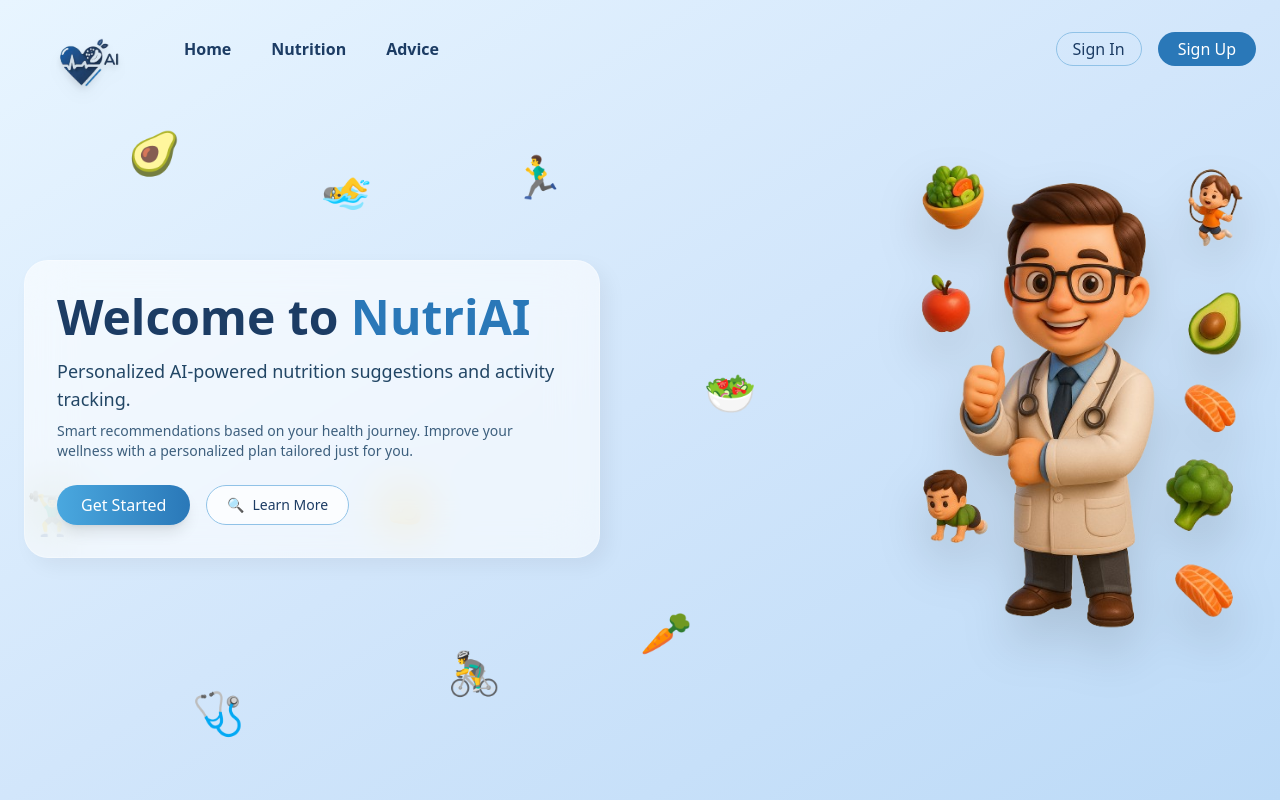
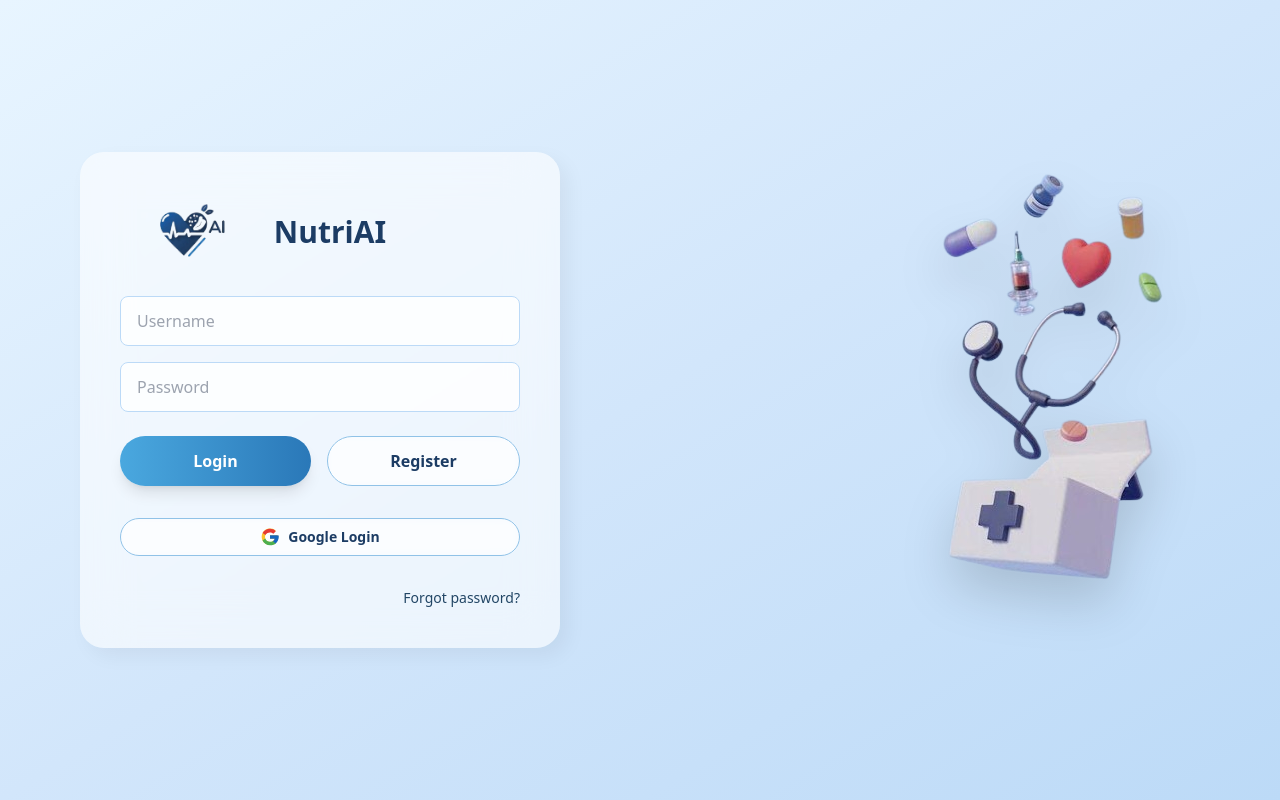
Before and after one commit to nguyentrongtinh04/NutriAI_FE_Web, a React (Vite) app: page /login in a window 1280 px wide. Built offline with nearby package versions, Linux system fonts and the light colour scheme.

Commit message:
add Login

```diff
--- a/package.json
+++ b/package.json
@@ -11,7 +11,8 @@
   },
   "dependencies": {
     "react": "^19.1.0",
-    "react-dom": "^19.1.0"
+    "react-dom": "^19.1.0",
+    "react-router-dom": "^7.6.3"
   },
   "devDependencies": {
     "@eslint/js": "^9.30.1",
--- a/src/App.tsx
+++ b/src/App.tsx
@@ -1,10 +1,15 @@
+import { BrowserRouter as Router, Routes, Route } from "react-router-dom";
 import Welcome from "./pages/Welcome";
+import Login from "./pages/Login";
 
 function App() {
   return (
-    <div className="min-h-screen">
-      <Welcome />
-    </div>
+    <Router>
+      <Routes>
+        <Route path="/" element={<Welcome />} />
+        <Route path="/login" element={<Login />} />
+      </Routes>
+    </Router>
   );
 }
 
--- /dev/null
+++ b/src/pages/Login.tsx
@@ -0,0 +1,102 @@
+import React, { useState } from "react";
+
+export default function Login() {
+  const [username, setUsername] = useState("");
+  const [password, setPassword] = useState("");
+  const [errorMsg, setErrorMsg] = useState("");
+
+  const handleLogin = (e: React.FormEvent) => {
+    e.preventDefault();
+    if (!username || !password) {
+      setErrorMsg("Please enter both username and password.");
+    } else {
+      setErrorMsg("");
+      console.log("Logging in with:", username, password);
+      // Bạn có thể thay bằng logic gửi API
+    }
+  };
+
+  return (
+    <div className="min-h-screen w-full font-sans overflow-hidden flex items-center justify-center bg-gradient-to-br from-[#e8f5ff] via-[#d2e6fb] to-[#bcdaf7] relative">
+
+      {/* Left Side Login Form */}
+      <div className="w-full md:w-1/2 px-6 sm:px-12 md:px-20">
+        <div className="bg-white/60 backdrop-blur-xl rounded-3xl shadow-[8px_8px_20px_rgba(0,0,0,0.05)] p-8 sm:p-10">
+          {/* Title + Logo */}
+          <div className="flex items-center gap-3 mb-6">
+            <img src="/src/assets/logo.png" alt="NutriAI Logo" className="w-25 h-20" />
+            <h2 className="text-3xl font-extrabold text-[#1c3c64]">NutriAI</h2>
+          </div>
+
+          {/* Error message */}
+          {errorMsg && (
+            <div className="text-red-600 bg-red-100 border border-red-300 rounded p-2 text-sm mb-4">
+              {errorMsg}
+            </div>
+          )}
+
+          <form onSubmit={handleLogin} className="flex flex-col gap-4">
+            <input
+              type="text"
+              placeholder="Username"
+              value={username}
+              onChange={(e) => setUsername(e.target.value)}
+              className="px-4 py-3 rounded-lg border border-[#bcdaf7] bg-white/80 focus:outline-none focus:ring-2 focus:ring-[#2a78b8]"
+            />
+            <input
+              type="password"
+              placeholder="Password"
+              value={password}
+              onChange={(e) => setPassword(e.target.value)}
+              className="px-4 py-3 rounded-lg border border-[#bcdaf7] bg-white/80 focus:outline-none focus:ring-2 focus:ring-[#2a78b8]"
+            />
+
+            {/* Login + Register buttons */}
+            <div className="flex flex-col sm:flex-row gap-4 mt-2">
+              <button
+                type="submit"
+                className="flex-1 bg-gradient-to-r from-[#4aa8df] to-[#2a78b8] text-white font-extrabold px-6 py-3 rounded-full shadow-lg hover:opacity-90 transition"
+              >
+                Login
+              </button>
+
+              <button
+                type="button"
+                className="flex-1 border border-[#90c2e7] px-6 py-3 rounded-full text-l font-extrabold text-[#1c3c64] hover:bg-[#e3f3fd] transition backdrop-blur-sm bg-white/40"
+              >
+                Register
+              </button>
+            </div>
+
+            {/* Google login */}
+            <button
+              type="button"
+              className="flex items-center justify-center gap-2 border font-bold border-[#90c2e7] px-5 py-2 rounded-full text-sm text-[#1c3c64] hover:bg-[#e3f3fd] transition backdrop-blur-sm bg-white/40 mt-4"
+            >
+              <svg className="w-5 h-5" viewBox="0 0 48 48" xmlns="http://www.w3.org/2000/svg">
+                <path fill="#fbc02d" d="M43.6 20.5H42V20H24v8h11.3c-1.6 4.5-5.9 8-11.3 8a12 12 0 1 1 0-24c3 0 5.8 1.1 7.9 3l6-6A20 20 0 1 0 44 24c0-1.2-.1-2.1-.4-3.5z" />
+                <path fill="#e53935" d="M6.3 14.6 13 19.2c1.7-3.4 5.1-6.2 11-6.2 3 0 5.8 1.1 7.9 3l6-6C33.8 5.6 29.2 4 24 4c-7.6 0-14.1 4.3-17.7 10.6z" />
+                <path fill="#4caf50" d="M24 44c5.9 0 10.9-1.9 14.5-5.2l-6.7-5.5c-2 1.3-4.6 2.1-7.8 2.1a12 12 0 0 1-11.3-8l-6.7 5.1C9.9 39.7 16.5 44 24 44z" />
+                <path fill="#1565c0" d="M43.6 20.5H42V20H24v8h11.3c-0.8 2.4-2.3 4.5-4.5 6l0.1-0.1 6.7 5.5c-0.5.5 7.4-5.4 7.4-15.9 0-1.2-.1-2.1-.4-3.5z" />
+              </svg>
+              Google Login
+            </button>
+
+            <p className="text-sm text-right text-[#224665] mt-4 hover:underline cursor-pointer">
+              Forgot password?
+            </p>
+          </form>
+        </div>
+      </div>
+
+      {/* Right Side Image */}
+      <div className="hidden md:flex justify-center items-center w-1/2 h-full px-8">
+        <img
+          src="/src/assets/login_left_image.png"
+          alt="Medical Illustration"
+          className="max-w-full h-auto object-contain drop-shadow-2xl"
+        />
+      </div>
+    </div>
+  );
+}
--- a/src/pages/Welcome.tsx
+++ b/src/pages/Welcome.tsx
@@ -1,4 +1,5 @@
 import React from "react";
+import { Link } from "react-router-dom";
 
 export default function Welcome() {
   return (
@@ -41,9 +42,12 @@ export default function Welcome() {
         </nav>
 
         <div className="flex gap-4">
-          <button className="px-4 py-1 rounded-full border border-[#90c2e7] text-l text-[#1c3c64] hover:bg-[#d5eefd] transition">
+          <Link
+            to="/login"
+            className="px-4 py-1 rounded-full border border-[#90c2e7] text-l text-[#1c3c64] hover:bg-[#d5eefd] transition"
+          >
             Sign In
-          </button>
+          </Link>
           <button className="px-5 py-1 rounded-full bg-[#2a78b8] text-white text-l hover:bg-[#1c5a94] transition">
             Sign Up
           </button>
```
Also changed, not shown: src/assets/login_left_image.png (added), src/pages/Register.tsx (added), 1 other file (tests, documents, lock files or other folders).
